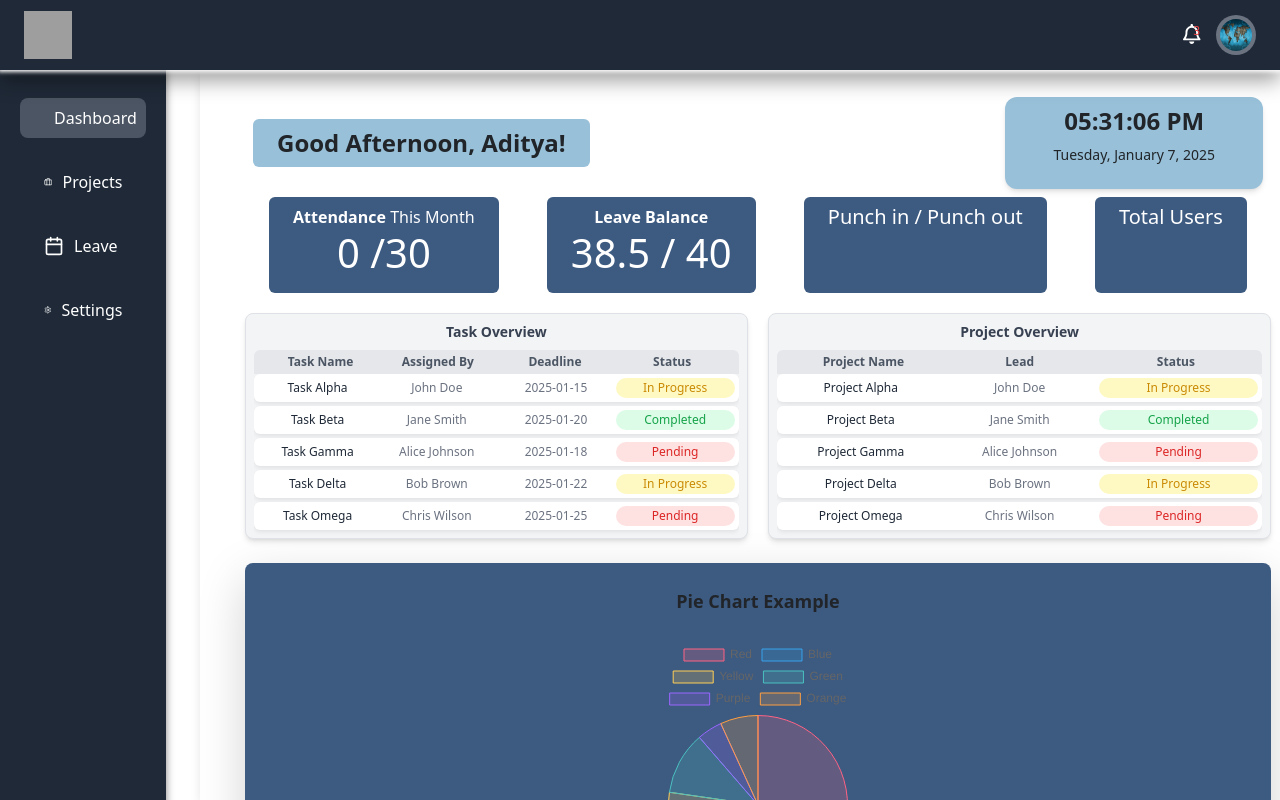
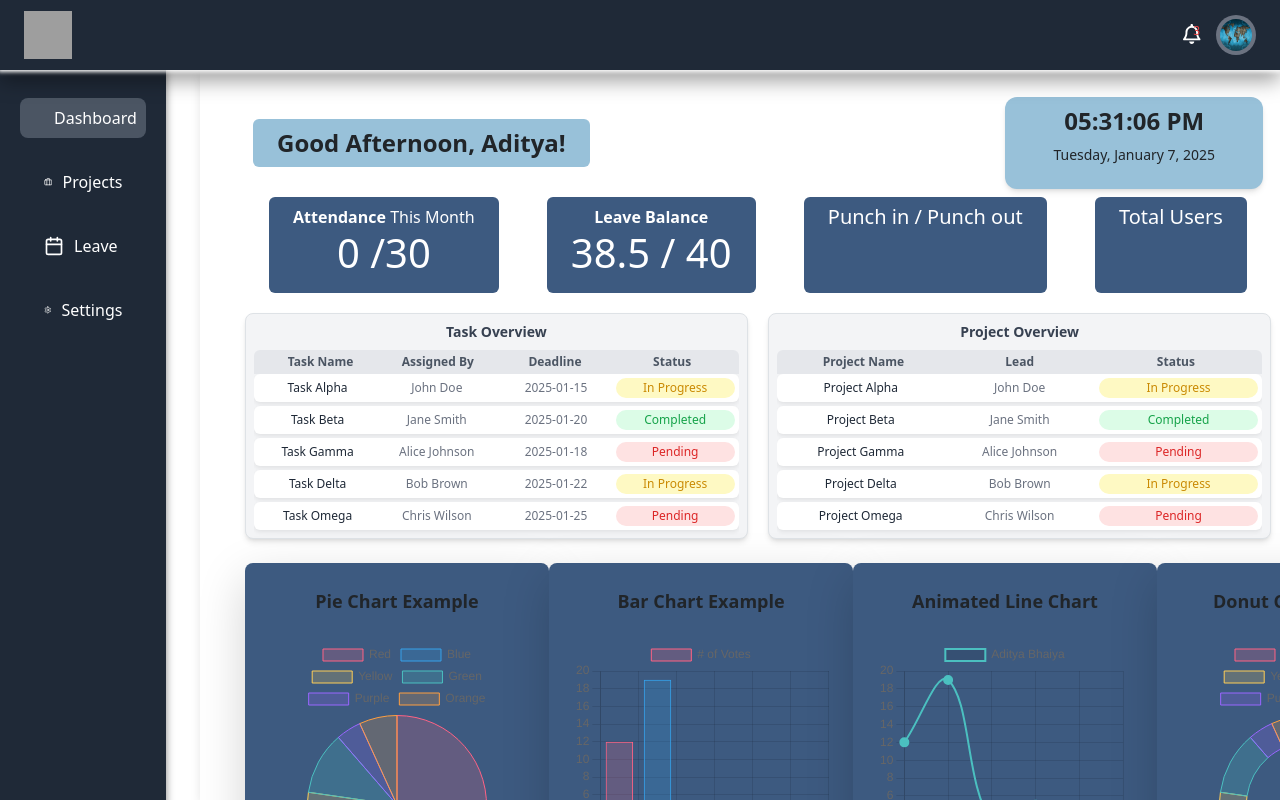
Before and after one commit to Atom-2015/TaskManagement, a React (Create React App) app in the folder myapp/: page /dashboard in a window 1280 px wide. Built offline with nearby package versions, Linux system fonts and the light colour scheme; sample sign-in values are in the browser's storage; grey boxes are pictures that could not be loaded.

Commit message:
pushing to main

```diff
--- /dev/null
+++ b/myapp/src/Component/Dashboard/charts/donutechart.js
@@ -0,0 +1,66 @@
+import React from 'react';
+import { Pie } from 'react-chartjs-2';
+import {
+  Chart as ChartJS,
+  ArcElement,
+  Tooltip,
+  Legend,
+} from 'chart.js';
+
+// Register the required components for Chart.js
+ChartJS.register(ArcElement, Tooltip, Legend);
+
+function DonutChart() {
+  // Static data for the Donut Chart
+  const data = {
+    labels: ['Red', 'Blue', 'Yellow', 'Green', 'Purple', 'Orange'], // Labels for the segments
+    datasets: [
+      {
+        label: '# of Votes',
+        data: [12, 19, 3, 5, 2, 3], // Data values for each label
+        backgroundColor: [
+          'rgba(255, 99, 132, 0.2)',
+          'rgba(54, 162, 235, 0.2)',
+          'rgba(255, 206, 86, 0.2)',
+          'rgba(75, 192, 192, 0.2)',
+          'rgba(153, 102, 255, 0.2)',
+          'rgba(255, 159, 64, 0.2)',
+        ],
+        borderColor: [
+          'rgba(255, 99, 132, 1)',
+          'rgba(54, 162, 235, 1)',
+          'rgba(255, 206, 86, 1)',
+          'rgba(75, 192, 192, 1)',
+          'rgba(153, 102, 255, 1)',
+          'rgba(255, 159, 64, 1)',
+        ],
+        borderWidth: 1,
+      },
+    ],
+  };
+
+  const options = {
+    responsive: true,
+    plugins: {
+      legend: {
+        position: 'top', // Position of the legend
+      },
+      tooltip: {
+        enabled: true,
+      },
+    },
+    maintainAspectRatio: false, // Allow custom sizing
+    cutout: '70%', // This creates the donut effect by cutting out the center
+  };
+
+  return (
+    <div className="donut-chart-container mx-auto p-4 bg-[#3d5a80] rounded-lg shadow-lg">
+      <h3 className="text-center text-lg font-semibold mb-4">Donut Chart Example</h3>
+      <div className="w-64 h-64 mx-auto"> {/* Restrict size using width and height */}
+        <Pie data={data} options={options} />
+      </div>
+    </div>
+  );
+}
+
+export default DonutChart;
--- /dev/null
+++ b/myapp/src/Component/Dashboard/charts/graphchart.js
@@ -0,0 +1,67 @@
+import React from 'react';
+import { Bar } from 'react-chartjs-2';
+import {
+  Chart as ChartJS,
+  CategoryScale,
+  LinearScale,
+  BarElement,
+  Tooltip,
+  Legend,
+} from 'chart.js';
+
+// Register required components for Chart.js
+ChartJS.register(CategoryScale, LinearScale, BarElement, Tooltip, Legend);
+
+function GraphChart() {
+  // Static data for the Bar Chart
+  const data = {
+    labels: ['Red', 'Blue', 'Yellow', 'Green', 'Purple', 'Orange'], // Same labels as Pie chart
+    datasets: [
+      {
+        label: '# of Votes', // Label for the dataset
+        data: [12, 19, 3, 5, 2, 3], // Data values for each label
+        backgroundColor: [
+          'rgba(255, 99, 132, 0.2)',
+          'rgba(54, 162, 235, 0.2)',
+          'rgba(255, 206, 86, 0.2)',
+          'rgba(75, 192, 192, 0.2)',
+          'rgba(153, 102, 255, 0.2)',
+          'rgba(255, 159, 64, 0.2)',
+        ], // Bar colors
+        borderColor: [
+          'rgba(255, 99, 132, 1)',
+          'rgba(54, 162, 235, 1)',
+          'rgba(255, 206, 86, 1)',
+          'rgba(75, 192, 192, 1)',
+          'rgba(153, 102, 255, 1)',
+          'rgba(255, 159, 64, 1)',
+        ], // Border color for bars
+        borderWidth: 1,
+      },
+    ],
+  };
+
+  const options = {
+    responsive: true,
+    plugins: {
+      legend: {
+        position: 'top', // Position of the legend
+      },
+      tooltip: {
+        enabled: true,
+      },
+    },
+    maintainAspectRatio: false, // Allow custom sizing
+  };
+
+  return (
+    <div className="bar-chart-container mx-auto p-4 bg-[#3d5a80] rounded-lg shadow-lg">
+      <h3 className="text-center text-lg font-semibold mb-4">Bar Chart Example</h3>
+      <div className="w-64 h-64 mx-auto"> {/* Restrict size using width and height */}
+        <Bar data={data} options={options} />
+      </div>
+    </div>
+  );
+}
+
+export default GraphChart;
--- /dev/null
+++ b/myapp/src/Component/Dashboard/charts/linechart.js
@@ -0,0 +1,82 @@
+import React from 'react';
+import { Line } from 'react-chartjs-2';
+import {
+  Chart as ChartJS,
+  CategoryScale,
+  LinearScale,
+  LineElement,
+  PointElement,
+  Tooltip,
+  Legend,
+} from 'chart.js';
+
+// Register required components for Chart.js
+ChartJS.register(
+  CategoryScale,
+  LinearScale,
+  LineElement,
+  PointElement,
+  Tooltip,
+  Legend
+);
+
+function LineChart() {
+  // Static data for the Line Chart (simulating an ECG-like curve)
+  const data = {
+    labels: ['Red', 'Blue', 'Yellow', 'Green', 'Purple', 'Orange'], // Same labels as Pie chart
+    datasets: [
+      {
+        label: 'Aditya Bhaiya',
+        data: [12, 19, 3, 5, 2, 3], // Data values for each label
+        borderColor: 'rgba(75, 192, 192, 1)', // Line color
+        borderWidth: 2, // Line width
+        tension: 0.4, // Smoothing effect for the line (like ECG)
+        fill: false, // No fill under the line
+        pointRadius: 4, // Points on the line (similar to peaks in ECG)
+        pointBackgroundColor: 'rgba(75, 192, 192, 1)', // Point color
+        pointBorderColor: 'rgba(75, 192, 192, 1)', // Point border color
+      },
+    ],
+  };
+
+  const options = {
+    responsive: true,
+    plugins: {
+      legend: {
+        position: 'top', // Position of the legend
+      },
+      tooltip: {
+        enabled: true,
+      },
+    },
+    maintainAspectRatio: false, // Allow custom sizing
+    scales: {
+      x: {
+        ticks: {
+          autoSkip: true, // Skips some labels for readability
+        },
+      },
+      y: {
+        beginAtZero: true, // Start y-axis at zero
+      },
+    },
+    animation: {
+      duration: 2000, // Duration of the animation (in ms)
+      easing: 'easeOutBounce', // Easing function for smooth animation
+      onComplete: () => {
+        console.log('Animation Completed!');
+      },
+    },
+  };
+
+  return (
+    <div className="line-chart-container mx-auto p-4 bg-[#3d5a80] rounded-lg shadow-lg">
+      <h3 className="text-center text-lg font-semibold mb-4">Animated Line Chart  </h3>
+      <div className="w-64 h-64 mx-auto"> {/* Restrict size using width and height */}
+        <Line data={data} options={options} />
+      </div>
+    </div>
+  );
+}
+
+export default LineChart;
--- a/myapp/src/Component/Dashboard/dashboardindex.js
+++ b/myapp/src/Component/Dashboard/dashboardindex.js
@@ -5,7 +5,10 @@ import AttendanceSection from './componentDashboard/attendanceSection';
 import Taskview from './componentDashboard/taskview';
 import Projectview from './componentDashboard/projectview';
 import ClockDashboard from './componentDashboard/clockDashboard';
-import PieChartt from './piechart';
+import PieChartt from './charts/piechart';
+import GraphChart from './charts/graphchart';
+import LineChart from './charts/linechart';
+import DonutChart from './charts/donutechart';
 // import MyPieChart from './componentDashboard/piechart';  // Correct the import path
 
 function Dashboardindex() {
@@ -21,9 +24,12 @@ function Dashboardindex() {
       </div>
 
       {/* PieChart Added */}
-      <div className="mt-2">
+      <div className="mt-2 flex flex-row" >
 
         <PieChartt/>
+        <GraphChart/>
+        <LineChart/>
+        <DonutChart/>
       </div>
 
 
```
Also changed, not shown: myapp/src/Component/Dashboard/charts/piechart.js (renamed from myapp/src/Component/Dashboard/piechart.js).
